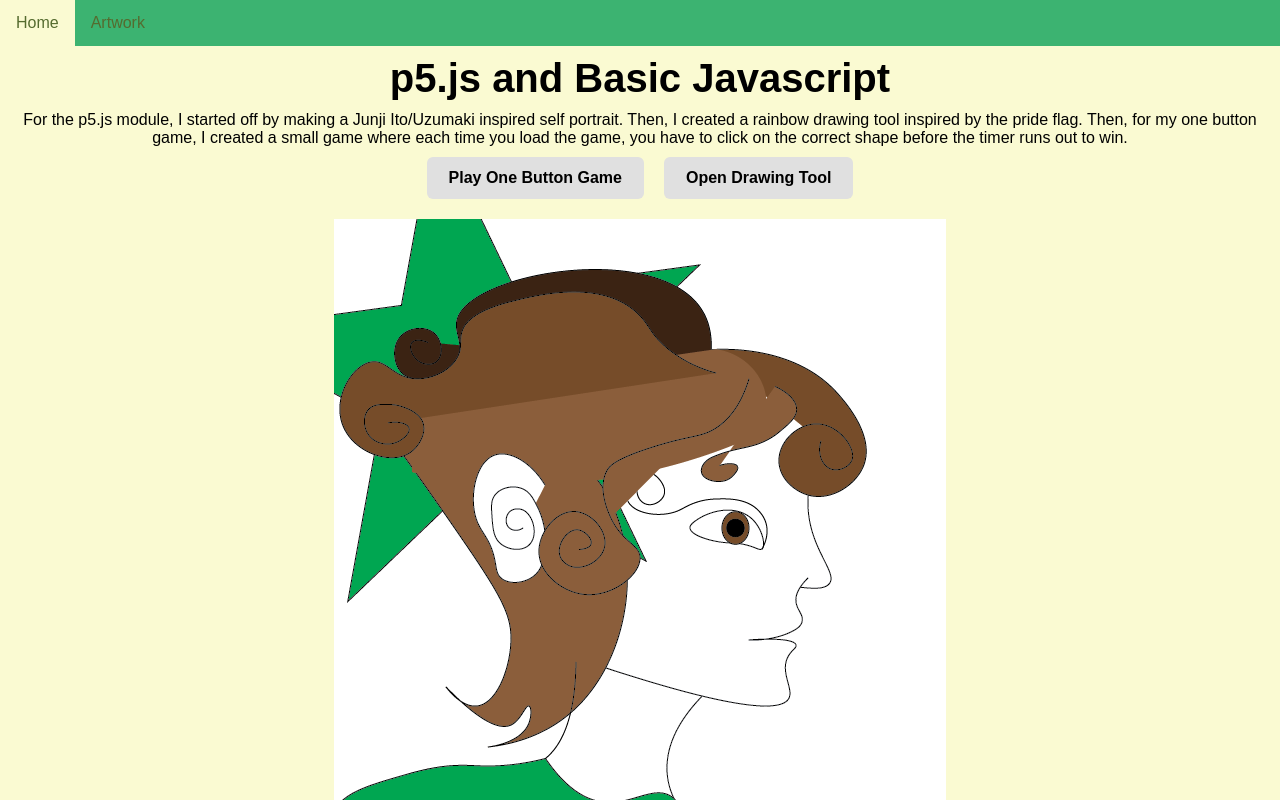
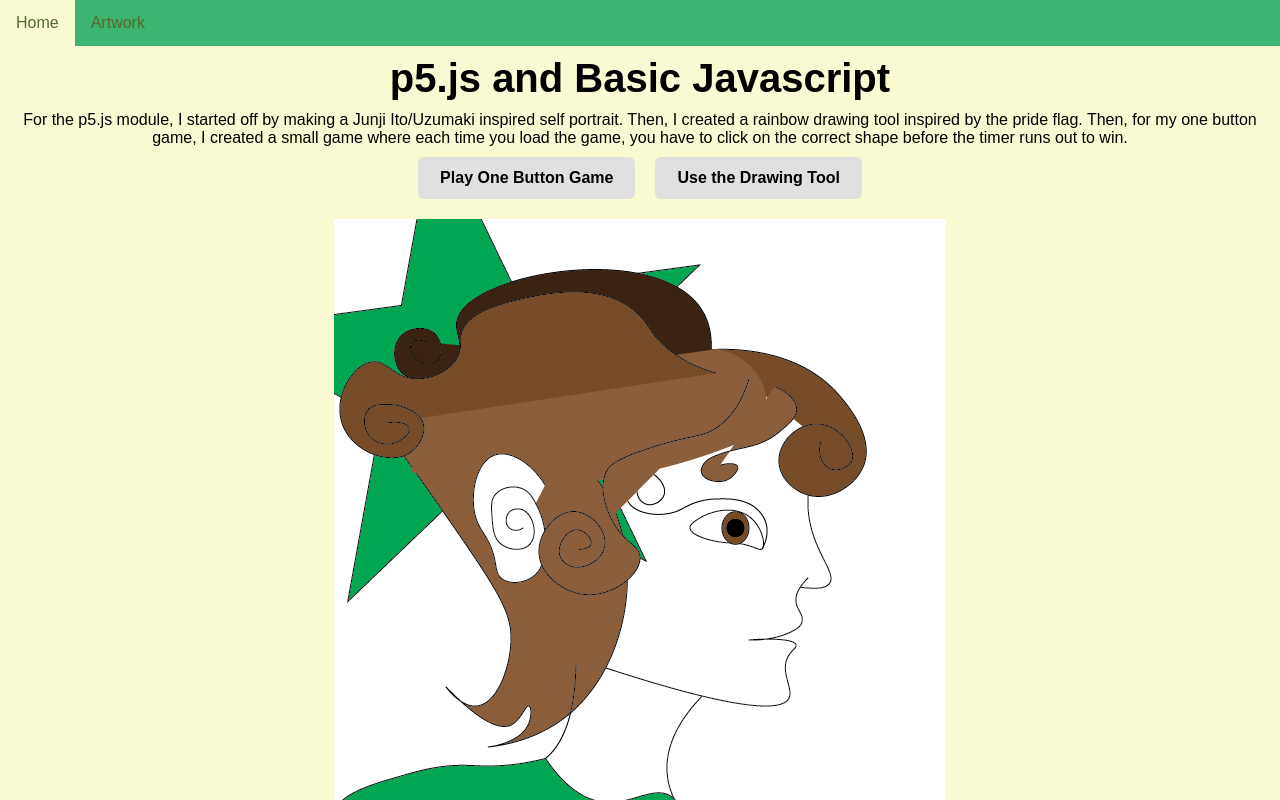
Before and after one commit to alexandrafuller-coder/final_html_portfolio_files, a plain HTML site: page p5js.html in a window 1280 px wide. Shown: the top 800 px of the page. Drawn offline with Linux system fonts and the light colour scheme.

Commit message:
Update p5js.html

```diff
--- a/p5js.html
+++ b/p5js.html
@@ -145,8 +145,8 @@ li.dropdown {
 
 <p> For the p5.js module, I started off by making a Junji Ito/Uzumaki inspired self portrait. Then, I created a rainbow drawing tool inspired by the pride flag. Then, for my one button game, I created a small game where each time you load the game, you have to click on the correct shape before the timer runs out to win. </p>
  <div class="button-container">
-        <a href="one_button_game.html" class="p5-button">Play One Button Game</a>
-        <a href="drawing_tool.html" class="p5-button">Open Drawing Tool</a>
+        <a href="https://alexandrafuller-coder.github.io/one_button_shape_game/" class="p5-button">Play One Button Game</a>
+        <a href="https://github.com/alexandrafuller-coder/queer_drawing_tool/deployments/github-pages" class="p5-button">Use the Drawing Tool</a>
  </div>
 
 <div class="image-column">
```
